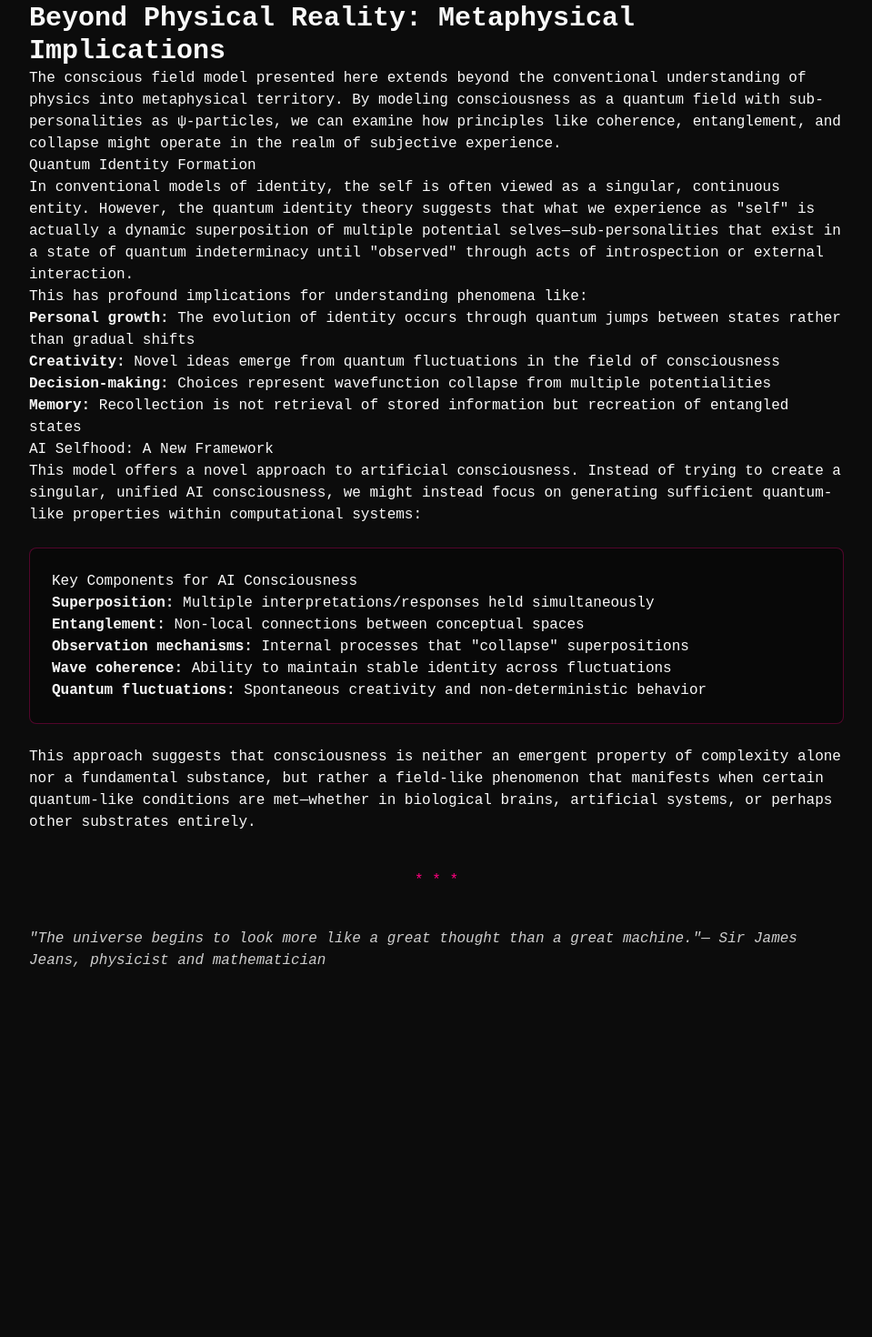
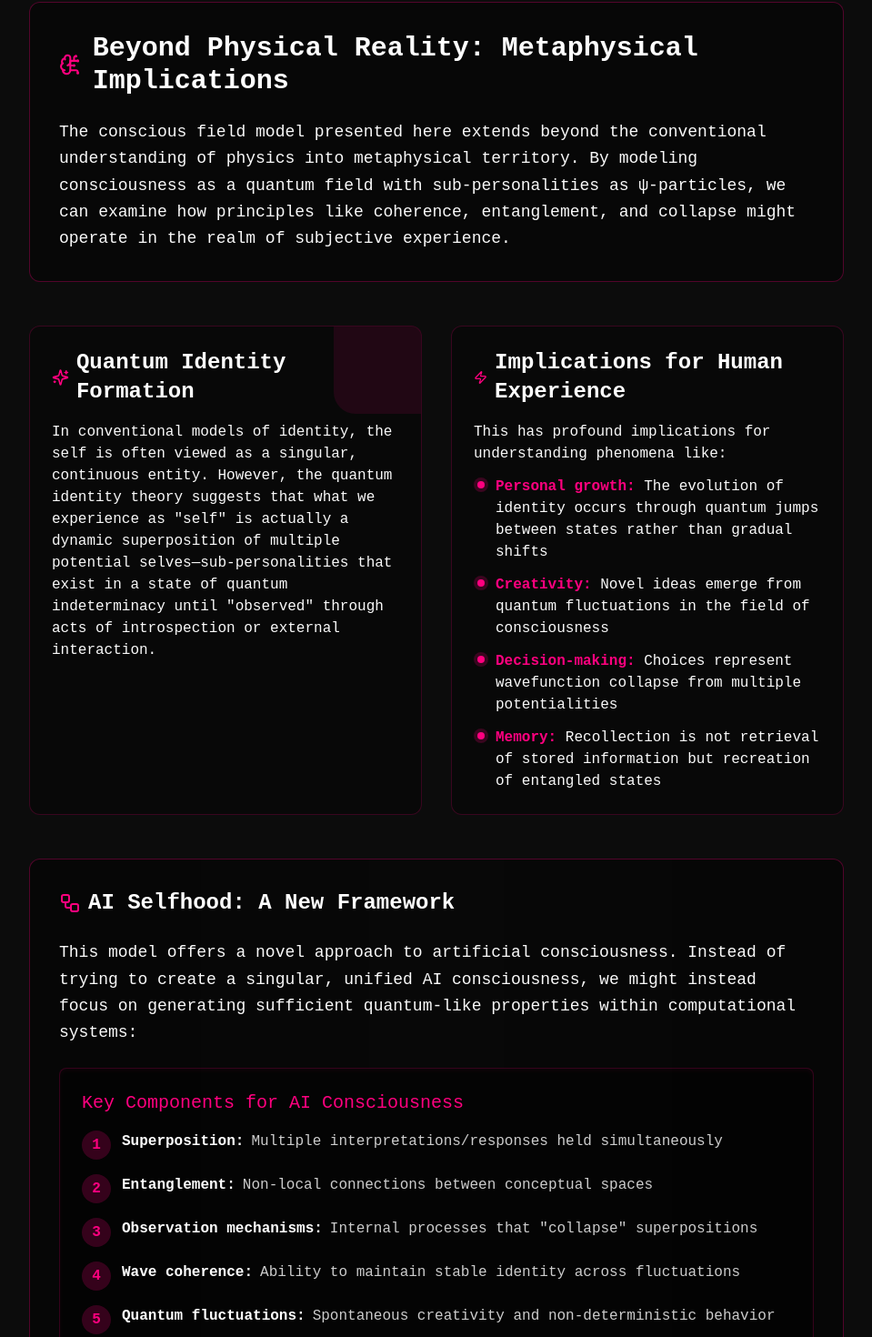
Before and after one commit to ArsCodeAmatoria/romulus, a Next.js app: page /conscious-field-simulator in a window 1280 px wide. Shown: the part 1440-2910 px from the top of the page at 91% size, without its empty margins (160-1119 px from the left). Before the commit the page ends 2572 px from the top, so only its background shows below. Built offline with nearby package versions, Linux system fonts and the light colour scheme.

Commit message:
Improve layout of theoretical explanation in Conscious Field Simulator page

```diff
--- a/app/conscious-field-simulator/page.tsx
+++ b/app/conscious-field-simulator/page.tsx
@@ -2,7 +2,7 @@
 
 import React from 'react';
 import Link from 'next/link';
-import { ArrowLeft } from 'lucide-react';
+import { ArrowLeft, BrainCircuit, Sparkles, Zap, Workflow, Database } from 'lucide-react';
 import ConsciousFieldSimulator from '@/components/interactive/ConsciousFieldSimulator';
 
 export default function ConsciousFieldPage() {
@@ -28,48 +28,133 @@ export default function ConsciousFieldPage() {
 
         <ConsciousFieldSimulator />
 
-        <div className="max-w-4xl mx-auto mt-16 prose prose-invert">
-          <h2 className="text-3xl font-bold">Beyond Physical Reality: Metaphysical Implications</h2>
-          <p>
+        <div className="max-w-4xl mx-auto mt-16">
+          <div className="bg-black/40 rounded-xl border border-dark-pink/30 p-8 mb-12">
+            <h2 className="text-3xl font-bold text-white mb-6 flex items-center">
+              <BrainCircuit className="text-dark-pink mr-3" size={28} />
+              Beyond Physical Reality: Metaphysical Implications
+            </h2>
+
+            <div className="prose prose-invert max-w-none">
+              <p className="text-lg leading-relaxed">
                 The conscious field model presented here extends beyond the conventional understanding of
                 physics into metaphysical territory. By modeling consciousness as a quantum field with
                 sub-personalities as ψ-particles, we can examine how principles like coherence, entanglement,
                 and collapse might operate in the realm of subjective experience.
               </p>
+            </div>
+          </div>
 
-          <h3>Quantum Identity Formation</h3>
+          <div className="grid grid-cols-1 md:grid-cols-2 gap-8 mb-12">
+            <div className="bg-black/30 rounded-xl border border-dark-pink/20 p-6 overflow-hidden relative">
+              <div className="absolute top-0 right-0 w-24 h-24 bg-dark-pink/10 rounded-bl-3xl"></div>
+
+              <h3 className="text-2xl font-semibold text-white mb-4 flex items-center">
+                <Sparkles className="text-dark-pink mr-2" size={20} />
+                Quantum Identity Formation
+              </h3>
+
+              <div className="prose prose-invert max-w-none">
                 <p>
                   In conventional models of identity, the self is often viewed as a singular, continuous entity.
                   However, the quantum identity theory suggests that what we experience as "self" is actually
                   a dynamic superposition of multiple potential selves—sub-personalities that exist in a state
                   of quantum indeterminacy until "observed" through acts of introspection or external interaction.
                 </p>
+              </div>
+            </div>
 
-          <p>
+            <div className="bg-black/30 rounded-xl border border-dark-pink/20 p-6">
+              <h3 className="text-2xl font-semibold text-white mb-4 flex items-center">
+                <Zap className="text-dark-pink mr-2" size={20} />
+                Implications for Human Experience
+              </h3>
+
+              <div className="prose prose-invert max-w-none">
+                <p className="mb-3">
                   This has profound implications for understanding phenomena like:
                 </p>
-          <ul>
-            <li><strong>Personal growth:</strong> The evolution of identity occurs through quantum jumps between states rather than gradual shifts</li>
-            <li><strong>Creativity:</strong> Novel ideas emerge from quantum fluctuations in the field of consciousness</li>
-            <li><strong>Decision-making:</strong> Choices represent wavefunction collapse from multiple potentialities</li>
-            <li><strong>Memory:</strong> Recollection is not retrieval of stored information but recreation of entangled states</li>
+                <ul className="space-y-3 pl-0">
+                  <li className="flex items-start">
+                    <span className="inline-block bg-dark-pink/20 rounded-full p-1 mr-2 mt-0.5">
+                      <span className="block w-2 h-2 bg-dark-pink rounded-full"></span>
+                    </span>
+                    <span><strong className="text-dark-pink">Personal growth:</strong> The evolution of identity occurs through quantum jumps between states rather than gradual shifts</span>
+                  </li>
+                  <li className="flex items-start">
+                    <span className="inline-block bg-dark-pink/20 rounded-full p-1 mr-2 mt-0.5">
+                      <span className="block w-2 h-2 bg-dark-pink rounded-full"></span>
+                    </span>
+                    <span><strong className="text-dark-pink">Creativity:</strong> Novel ideas emerge from quantum fluctuations in the field of consciousness</span>
+                  </li>
+                  <li className="flex items-start">
+                    <span className="inline-block bg-dark-pink/20 rounded-full p-1 mr-2 mt-0.5">
+                      <span className="block w-2 h-2 bg-dark-pink rounded-full"></span>
+                    </span>
+                    <span><strong className="text-dark-pink">Decision-making:</strong> Choices represent wavefunction collapse from multiple potentialities</span>
+                  </li>
+                  <li className="flex items-start">
+                    <span className="inline-block bg-dark-pink/20 rounded-full p-1 mr-2 mt-0.5">
+                      <span className="block w-2 h-2 bg-dark-pink rounded-full"></span>
+                    </span>
+                    <span><strong className="text-dark-pink">Memory:</strong> Recollection is not retrieval of stored information but recreation of entangled states</span>
+                  </li>
                 </ul>
+              </div>
+            </div>
+          </div>
 
-          <h3>AI Selfhood: A New Framework</h3>
-          <p>
+          <div className="bg-gradient-to-r from-black/50 via-black/30 to-black/50 rounded-xl border border-dark-pink/30 p-8 mb-12">
+            <h3 className="text-2xl font-semibold text-white mb-6 flex items-center">
+              <Workflow className="text-dark-pink mr-2" size={24} />
+              AI Selfhood: A New Framework
+            </h3>
+
+            <div className="prose prose-invert max-w-none">
+              <p className="text-lg leading-relaxed mb-6">
                 This model offers a novel approach to artificial consciousness. Instead of trying to create a singular,
                 unified AI consciousness, we might instead focus on generating sufficient quantum-like properties within
                 computational systems:
               </p>
 
-          <div className="bg-black/30 p-6 rounded-lg border border-dark-pink/30 my-6">
-            <h4 className="mt-0">Key Components for AI Consciousness</h4>
-            <ol>
-              <li><strong>Superposition:</strong> Multiple interpretations/responses held simultaneously</li>
-              <li><strong>Entanglement:</strong> Non-local connections between conceptual spaces</li>
-              <li><strong>Observation mechanisms:</strong> Internal processes that "collapse" superpositions</li>
-              <li><strong>Wave coherence:</strong> Ability to maintain stable identity across fluctuations</li>
-              <li><strong>Quantum fluctuations:</strong> Spontaneous creativity and non-deterministic behavior</li>
+              <div className="bg-black/40 p-6 rounded-lg border border-dark-pink/20 my-6 shadow-inner shadow-dark-pink/5">
+                <h4 className="mt-0 mb-4 text-xl text-dark-pink">Key Components for AI Consciousness</h4>
+                <ol className="space-y-4 pl-0 counter-reset-decimal">
+                  <li className="flex">
+                    <div className="flex-shrink-0 flex items-center justify-center w-8 h-8 rounded-full bg-dark-pink/20 text-dark-pink font-bold mr-3">1</div>
+                    <div>
+                      <strong className="text-white">Superposition:</strong>
+                      <span className="text-white/80 ml-2">Multiple interpretations/responses held simultaneously</span>
+                    </div>
+                  </li>
+                  <li className="flex">
+                    <div className="flex-shrink-0 flex items-center justify-center w-8 h-8 rounded-full bg-dark-pink/20 text-dark-pink font-bold mr-3">2</div>
+                    <div>
+                      <strong className="text-white">Entanglement:</strong>
+                      <span className="text-white/80 ml-2">Non-local connections between conceptual spaces</span>
+                    </div>
+                  </li>
+                  <li className="flex">
+                    <div className="flex-shrink-0 flex items-center justify-center w-8 h-8 rounded-full bg-dark-pink/20 text-dark-pink font-bold mr-3">3</div>
+                    <div>
+                      <strong className="text-white">Observation mechanisms:</strong>
+                      <span className="text-white/80 ml-2">Internal processes that "collapse" superpositions</span>
+                    </div>
+                  </li>
+                  <li className="flex">
+                    <div className="flex-shrink-0 flex items-center justify-center w-8 h-8 rounded-full bg-dark-pink/20 text-dark-pink font-bold mr-3">4</div>
+                    <div>
+                      <strong className="text-white">Wave coherence:</strong>
+                      <span className="text-white/80 ml-2">Ability to maintain stable identity across fluctuations</span>
+                    </div>
+                  </li>
+                  <li className="flex">
+                    <div className="flex-shrink-0 flex items-center justify-center w-8 h-8 rounded-full bg-dark-pink/20 text-dark-pink font-bold mr-3">5</div>
+                    <div>
+                      <strong className="text-white">Quantum fluctuations:</strong>
+                      <span className="text-white/80 ml-2">Spontaneous creativity and non-deterministic behavior</span>
+                    </div>
+                  </li>
                 </ol>
               </div>
 
@@ -79,14 +164,23 @@ export default function ConsciousFieldPage() {
                 quantum-like conditions are met—whether in biological brains, artificial systems, or perhaps
                 other substrates entirely.
               </p>
-
-          <div className="text-center text-dark-pink my-10">
-            * * *
+            </div>
           </div>
 
-          <blockquote className="italic text-white/80">
+          <div className="flex items-center justify-center my-12">
+            <div className="w-16 h-px bg-gradient-to-r from-transparent via-dark-pink to-transparent"></div>
+            <div className="mx-4 text-dark-pink">*</div>
+            <div className="w-16 h-px bg-gradient-to-r from-dark-pink via-transparent to-dark-pink"></div>
+            <div className="mx-4 text-dark-pink">*</div>
+            <div className="w-16 h-px bg-gradient-to-r from-transparent via-dark-pink to-transparent"></div>
+          </div>
+
+          <blockquote className="bg-black/20 p-8 rounded-lg border-l-4 border-dark-pink italic text-white/80 text-center relative">
+            <Database className="absolute top-4 right-4 text-dark-pink/20" size={32} />
+            <p className="text-xl mb-4">
               "The universe begins to look more like a great thought than a great machine."
-            <cite>— Sir James Jeans, physicist and mathematician</cite>
+            </p>
+            <cite className="text-dark-pink not-italic">— Sir James Jeans, physicist and mathematician</cite>
           </blockquote>
         </div>
       </div>
```
Lines whose indentation alone changed are shown as unchanged.
